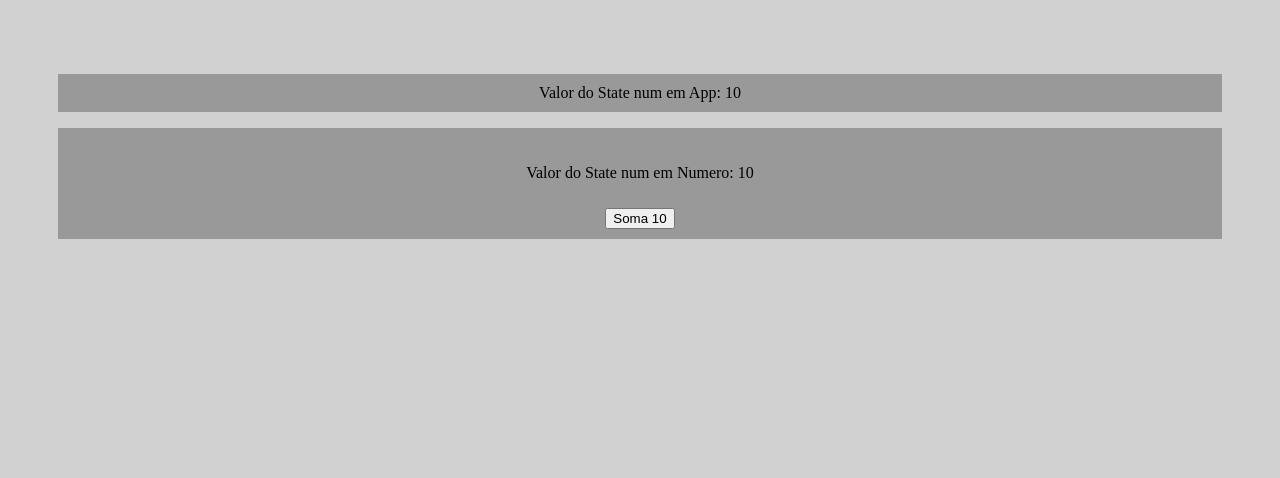
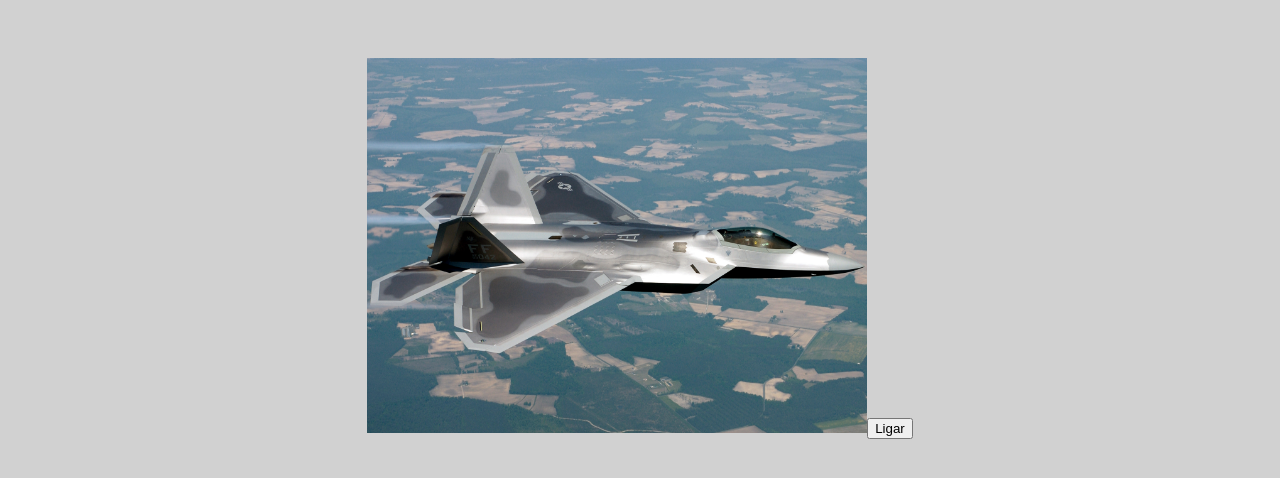
Before and after one commit to Luis-Edu01/React, a React (Create React App) app in the folder meu-projeto/: page / in a window 1280 px wide. Shown: the top 478 px of the page. Built offline with nearby package versions, Linux system fonts and the light colour scheme.

Commit message:
Trabalhando com eventos
Aprendendo a alterar eventos da página no uso de click ( iteração com o usuário )

```diff
--- a/meu-projeto/src/App.js
+++ b/meu-projeto/src/App.js
@@ -1,15 +1,16 @@
-import React, {useState} from 'react'
-import Numero from './components/Numero'
+import React,{useState} from 'react'
+import Img1 from './components/imgs/img1.jpg'
+import Img2 from './components/imgs/img2.jpg'
 import './App.css'
 
 export default function App() {
 
-  const [num,setNum] = useState(10)
+  const [ligado,setLigado]=useState(false)
 
   return (
     <>
-      <p>Valor do State num em App: {num}</p>
-      <Numero num={num} setNum={setNum}/>
+      <img style={{width:'500px'}} src={ligado?Img1:Img2}/>
+      <button onClick={()=>setLigado(!ligado)} >{ligado?'Desligar':'Ligar'}</button>
     </>
   )
 }
```
Also changed, not shown: meu-projeto/src/components/imgs/img2.jpg (added), meu-projeto/src/components/imgs/img3.jpg (added).
